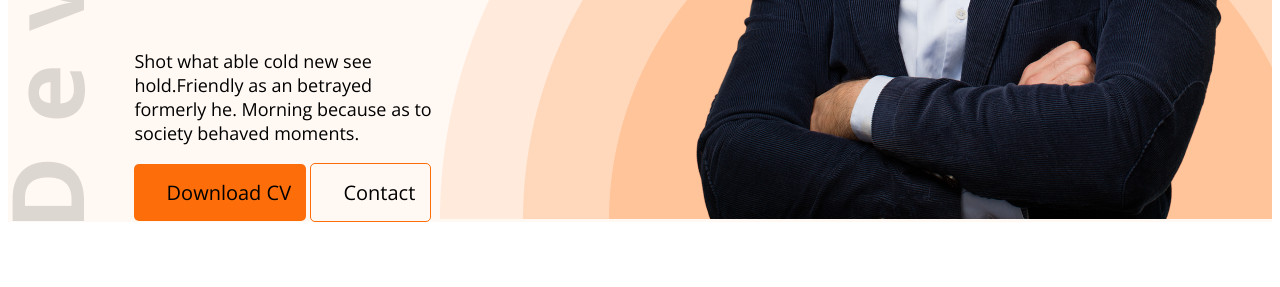
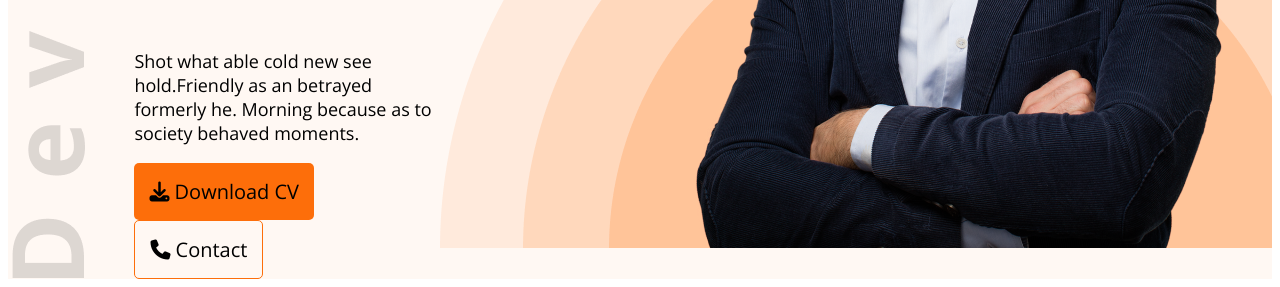
Before and after one commit to abdullahis/Module-5, a plain HTML site: page index.html in a window 1280 px wide. Shown: the part 589-876 px from the top of the page. Before the commit the page ends 819 px from the top, so only its background shows below. Drawn offline with nearby package versions, Linux system fonts and the light colour scheme.

Commit message:
Update index.html

```diff
--- a/index.html
+++ b/index.html
@@ -12,6 +12,7 @@
     <link href="https://fonts.googleapis.com/css2?family=Open+Sans:wght@400;700;800&display=swap" rel="stylesheet">
     <link rel="stylesheet" href="Style/Style.css">
     <link rel="stylesheet" href="https://cdnjs.cloudflare.com/ajax/libs/font-awesome/4.7.0/css/font-awesome.min.css">
+<script src="https://kit.fontawesome.com/93c6797bcb.js" crossorigin="anonymous"></script>
 </head>
 <body>
     <header style="background-color:#FFF8F3;background-image: url(./images/developer.png); background-repeat: no-repeat;  background-position: bottom left;">
```
